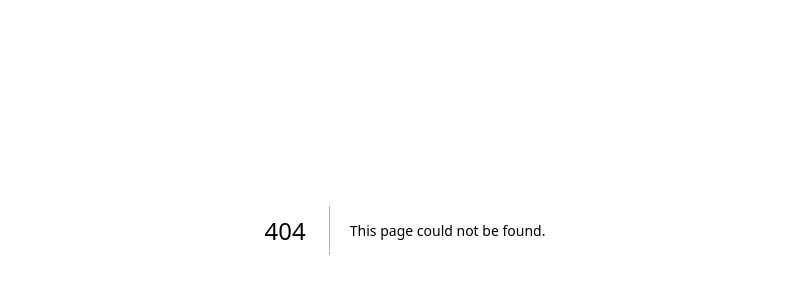
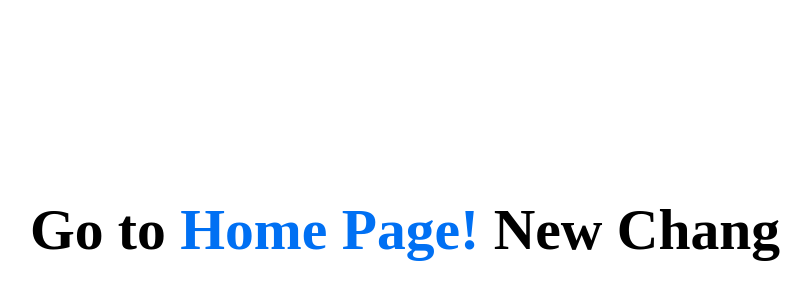
Before and after one commit to NaitikP04/livance, a Next.js app in the folder nextjs-blog/: page /users/first-post in a window 1280 px wide. Before the commit this address had no page. Shown: the part 170-470 px from the top of the page, without its empty margins (235-1046 px from the left). Built offline with nearby package versions, Linux system fonts and the light colour scheme.

Commit message:
changed folder name to users

```diff
--- /dev/null
+++ b/nextjs-blog/pages/users/first-post.js
@@ -0,0 +1,14 @@
+import Link from 'next/link';
+import styles from '../../styles/Home.module.css';
+
+export default function FirstPost() {
+    return (
+        <div className={styles.container}>
+            <main>
+                <h1 className={styles.title}>
+                Go to <Link href="/">Home Page!</Link> New Chang
+                </h1>
+            </main>
+        </div>
+    )
+}
```
